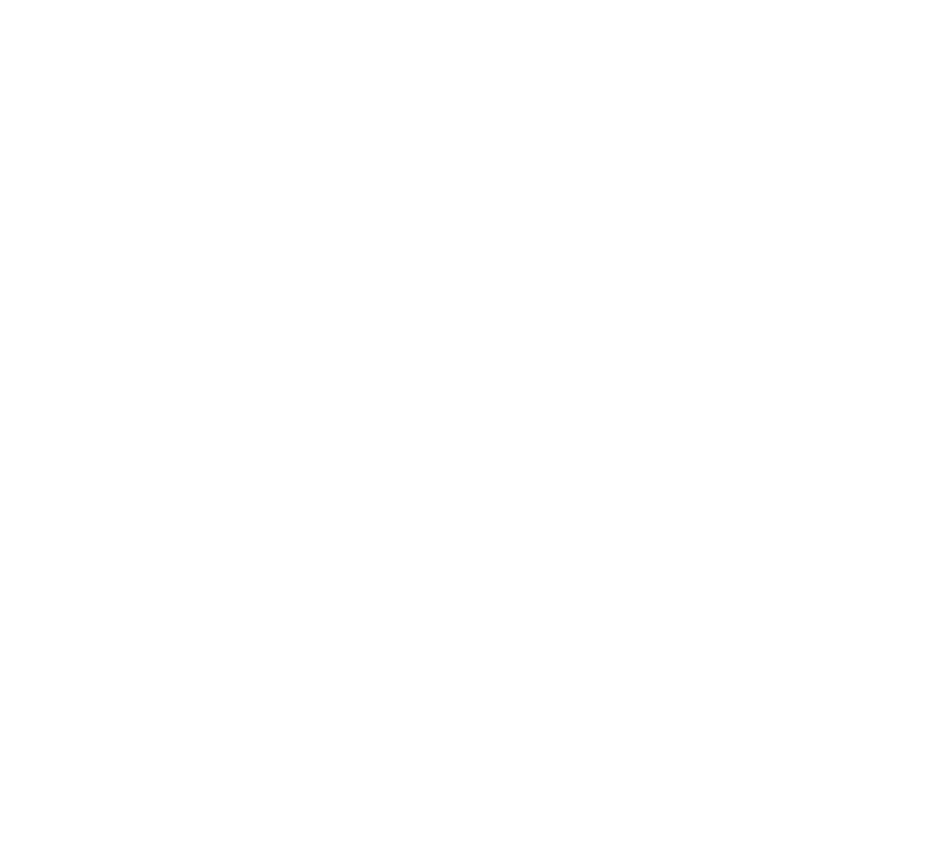
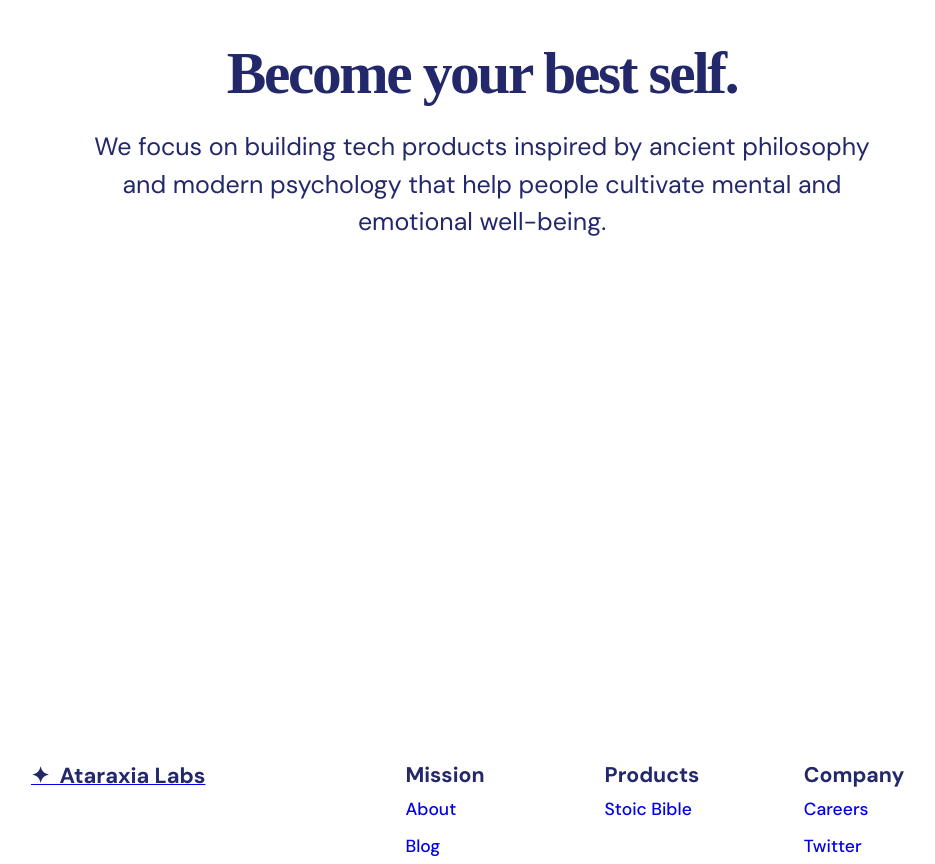
Before and after one commit to getataraxia/getataraxia, a Next.js app: page / in a window 1280 px wide. Shown: the part 140-1004 px from the top of the page, without its empty margins (158-1093 px from the left). Before the commit the page ends 800 px from the top, so only its background shows below. Built offline with nearby package versions, Linux system fonts and the light colour scheme; a web font is replaced by a local one.

Commit message:
complete landing page

```diff
--- a/pageBundles/app-common/components/AppNavigation/Header.tsx
+++ b/pageBundles/app-common/components/AppNavigation/Header.tsx
@@ -1,12 +1,12 @@
 import React from 'react';
-import Logo from '../logo/Logo';
+import Logo from '../Logo/Logo';
 import RightHeader from './RightHeader';
 import { HeaderWrapper, StyledHeader } from './__styles__/Header.styles';
 import NavigationDropdown from './NavigationDropdown';
 
 const Header = () => {
   return (
-    <div>
+    <>
       <HeaderWrapper>
         <StyledHeader>
           <Logo />
@@ -14,7 +14,7 @@ const Header = () => {
         </StyledHeader>
       </HeaderWrapper>
       <NavigationDropdown />
-    </div>
+    </>
   );
 };
 
--- a/pageBundles/app-common/components/AppNavigation/NavigationDropdown.tsx
+++ b/pageBundles/app-common/components/AppNavigation/NavigationDropdown.tsx
@@ -1,13 +1,18 @@
-import React, { useEffect, useState } from 'react';
+import React, { useEffect, useRef, useState } from 'react';
 import Link from 'next/link';
 import { Menu, StyledNavigationDropdown } from './__styles__/NavigationDropdown.styles';
 import { navigationData } from './navigation-data';
 
 const NavigationDropdown = () => {
+  const menuRef = useRef(null);
   const [toggler, setToggler] = useState(false);
 
-  const handleClickMenu = () => {
-    setToggler((prev) => !prev);
+  const handleClickMenu = (e: Event) => {
+    if ((menuRef?.current as any)?.contains(e.target)) {
+      setToggler((prev) => !prev);
+    } else {
+      setToggler((prev) => prev ? false : false);
+    }
   };
 
   useEffect(() => {
@@ -19,7 +24,7 @@ const NavigationDropdown = () => {
 
   return (
     <>
-      <Menu toggler={toggler}>
+      <Menu ref={menuRef} toggler={toggler}>
         <span className="material-icons">menu</span>
       </Menu>
       <StyledNavigationDropdown toggler={toggler}>
--- a/pageBundles/app-common/components/AppNavigation/__styles__/NavigationDropdown.styles.ts
+++ b/pageBundles/app-common/components/AppNavigation/__styles__/NavigationDropdown.styles.ts
@@ -58,7 +58,7 @@ export const StyledNavigationDropdown = styled.nav<{ toggler: boolean }>`
     a {
       padding: 20px;
       font-weight: 600;
-      font-size: ${setRem(28)};
+      font-size: ${setRem(30)};
       text-decoration: none;
       color: ${(p) => p.theme.colors.colorText};
       display: block;
--- a/pageBundles/app-common/components/AppNavigation/__styles__/RightHeader.styles.ts
+++ b/pageBundles/app-common/components/AppNavigation/__styles__/RightHeader.styles.ts
@@ -7,7 +7,7 @@ export const StyledRightNav = styled.nav`
   a {
     padding: 20px;
     font-weight: 600;
-    font-size: ${setRem(28)};
+    font-size: ${setRem(30)};
     text-decoration: none;
     color: ${(p) => p.theme.colors.colorText};
   }
--- /dev/null
+++ b/pageBundles/app-common/components/Footer/Footer.tsx
@@ -0,0 +1,99 @@
+import { setFlex, setRem } from 'app-common/globalStyles/variables';
+import React from 'react';
+import Link from 'next/link'
+import styled, { css } from 'styled-components';
+import Logo from '../Logo/Logo';
+import { isPhoneOrSmaller } from 'app-common/globalStyles/screens';
+
+const FooterContainer = styled.div`
+  max-width: 950px;
+  padding: 0 24px;
+  margin: 0 auto;
+  display: flex;
+  flex-flow: row nowrap;
+  .app-logo {
+    margin-right: 15rem;
+  }
+
+  ${isPhoneOrSmaller(css`
+    grid-template-columns: 1fr;
+    grid-template-rows: 1fr 1fr;
+    flex-direction: column;
+
+    .app-logo {
+      margin-bottom: 2rem;
+    }
+  `)}
+`;
+
+const NavContainer = styled.div`
+  display: grid;
+  grid-column-gap: 2rem;
+  grid-template-columns: 1fr 1fr 1fr;
+  flex: 1;
+`;
+
+const NavigationColum = styled.div`
+  display: flex;
+  flex-direction: column;
+  padding-left: 5rem;
+  color: ${(p) => p.theme.colors.colorPrimary1};
+  flex: 1;
+
+  .Nav-head {
+    font-weight: bold;
+    font-size: ${setRem(34)};
+  }
+
+  a {
+    text-decoration: none;
+    font-size: ${setRem(28)};
+    font-weight: 500;
+    margin: 0.5rem 0;
+  }
+
+  ${isPhoneOrSmaller(css`
+    padding-left: 0;
+  `)}
+`;
+
+const Footer = () => {
+  return (
+    <>
+      <FooterContainer>
+        <div className="app-logo">
+          <Logo />
+        </div>
+
+        <NavContainer>
+          <NavigationColum>
+            <span className="Nav-head">Mission</span>
+            <Link href="#">
+              <a>About</a>
+            </Link>
+            <Link href="#">
+              <a>Blog</a>
+            </Link>
+          </NavigationColum>
+          <NavigationColum>
+            <span className="Nav-head">Products</span>
+            <Link href="#">
+              <a>Stoic Bible</a>
+            </Link>
+          </NavigationColum>
+          <NavigationColum>
+            <span className="Nav-head">Company</span>
+            <Link href="#">
+              <a>Careers</a>
+            </Link>
+            <Link href="#">
+              <a>Twitter</a>
+            </Link>
+          </NavigationColum>
+        </NavContainer>
+      </FooterContainer>
+    </>
+  );
+};
+
+export default Footer;
--- a/pageBundles/app-common/components/logo/Logo.styles.ts
+++ b/pageBundles/app-common/components/logo/Logo.styles.ts
@@ -9,6 +9,7 @@ export const StyledLogo = styled.a`
   font-weight: 700;
   font-size: ${setRem(35)};
   color: ${(p) => p.theme.colors.colorPrimary1};
+  text-overflow: nowrap;
 
   ${isSmallPhone(css`
     font-size: ${setRem(32)};
--- a/pageBundles/app-common/globalStyles/index.ts
+++ b/pageBundles/app-common/globalStyles/index.ts
@@ -34,7 +34,7 @@ const Globals = createGlobalStyle`
     background: ${({ theme: { colors } }) => colors.colorTextWhite};
     font-family: ${setFont.main};
     font-weight: 400;
-    line-height: 1.6;
+    line-height: 1.5;
     min-height: 100vh;
   };
 
--- a/pageBundles/landing/LandingPage.tsx
+++ b/pageBundles/landing/LandingPage.tsx
@@ -1,12 +1,73 @@
-import React from 'react'
-import Header from 'app-common/components/AppNavigation/Header'
+import React from 'react';
+import Header from 'app-common/components/AppNavigation/Header';
+import Footer from 'app-common/components/Footer/Footer';
+import styled, { css } from 'styled-components';
+import { setFont, setRem } from 'app-common/globalStyles/variables';
+import {
+  isPhoneOrSmaller,
+  isSmallPhone,
+  isVerySmallPhone,
+} from 'app-common/globalStyles/screens';
+
+const StyledLanding = styled.div`
+  min-height: 100vh;
+`;
+
+const StyledPageContainer = styled.div`
+  display: flex;
+  min-height: 80vh;
+  align-items: center;
+  flex-direction: column;
+  margin: ${setRem(130)} ${setRem(35)};
+  ${isSmallPhone(css`
+    min-height: 65vh;
+  `)}
+`;
+
+const PageHeader = styled.h1`
+  color: ${(p) => p.theme.colors.colorPrimary1};
+  font-family: ${setFont.headings};
+  font-weight: bold;
+  font-size: ${setRem(95)};
+  margin-bottom: ${setRem(30)};
+  letter-spacing: -0.04em;
+
+  ${isPhoneOrSmaller(css`
+    font-size: ${setRem(85)};
+  `)}
+  ${isSmallPhone(css`
+    font-size: ${setRem(62)};
+  `)}
+  ${isVerySmallPhone(css`
+    font-size: ${setRem(52)};
+  `)}
+`;
+const PageContent = styled.p`
+  font-size: ${setRem(40)};
+  font-weight: 400;
+  max-width: 780px;
+  text-align: center;
+  color: ${(p) => p.theme.colors.colorPrimary1};
+
+  ${isSmallPhone(css`
+    font-size: ${setRem(35)};
+  `)}
+`;
 
 const LandingPage = () => {
   return (
-    <>
+    <StyledLanding>
       <Header />
-    </>
-  )
-}
+      <StyledPageContainer>
+        <PageHeader>Become your best self.</PageHeader>
+        <PageContent>
+          We focus on building tech products inspired by ancient philosophy and modern psychology that help
+          people cultivate mental and emotional well-being.
+        </PageContent>
+      </StyledPageContainer>
+      <Footer />
+    </StyledLanding>
+  );
+};
 
-export default LandingPage
+export default LandingPage;
```
